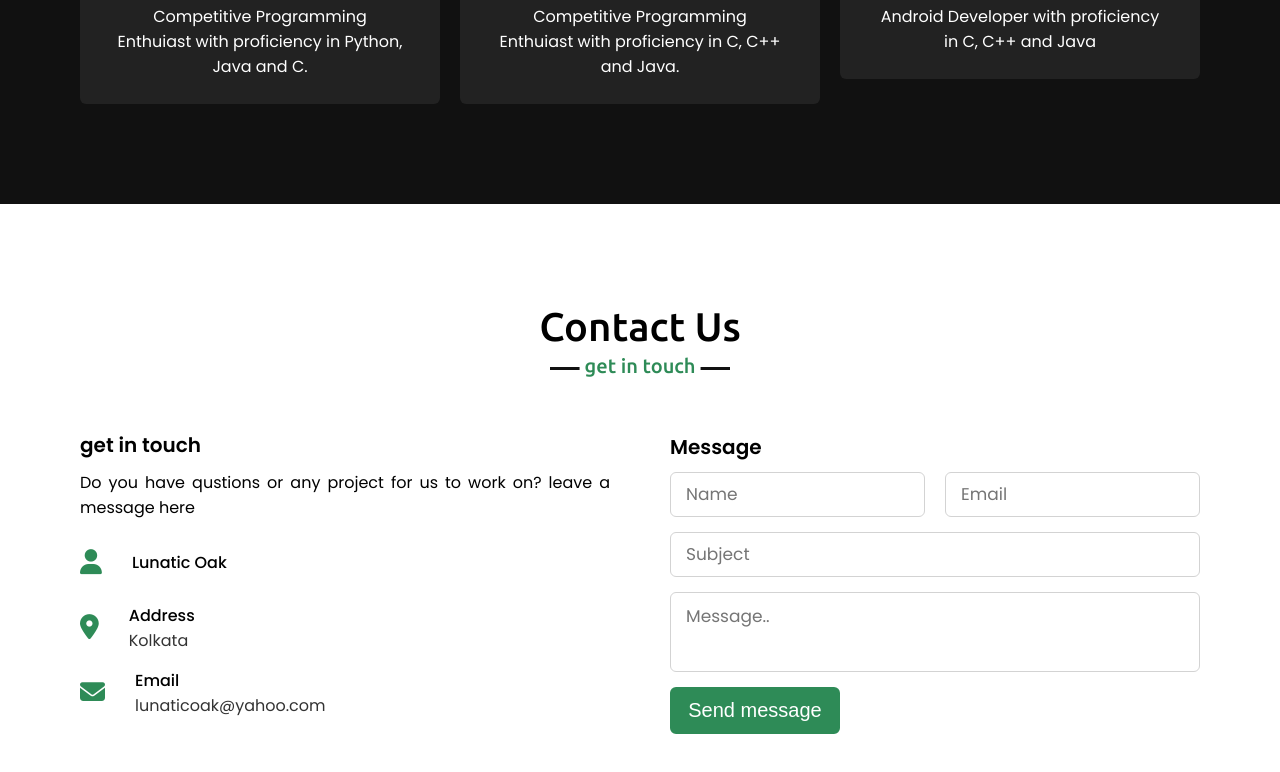
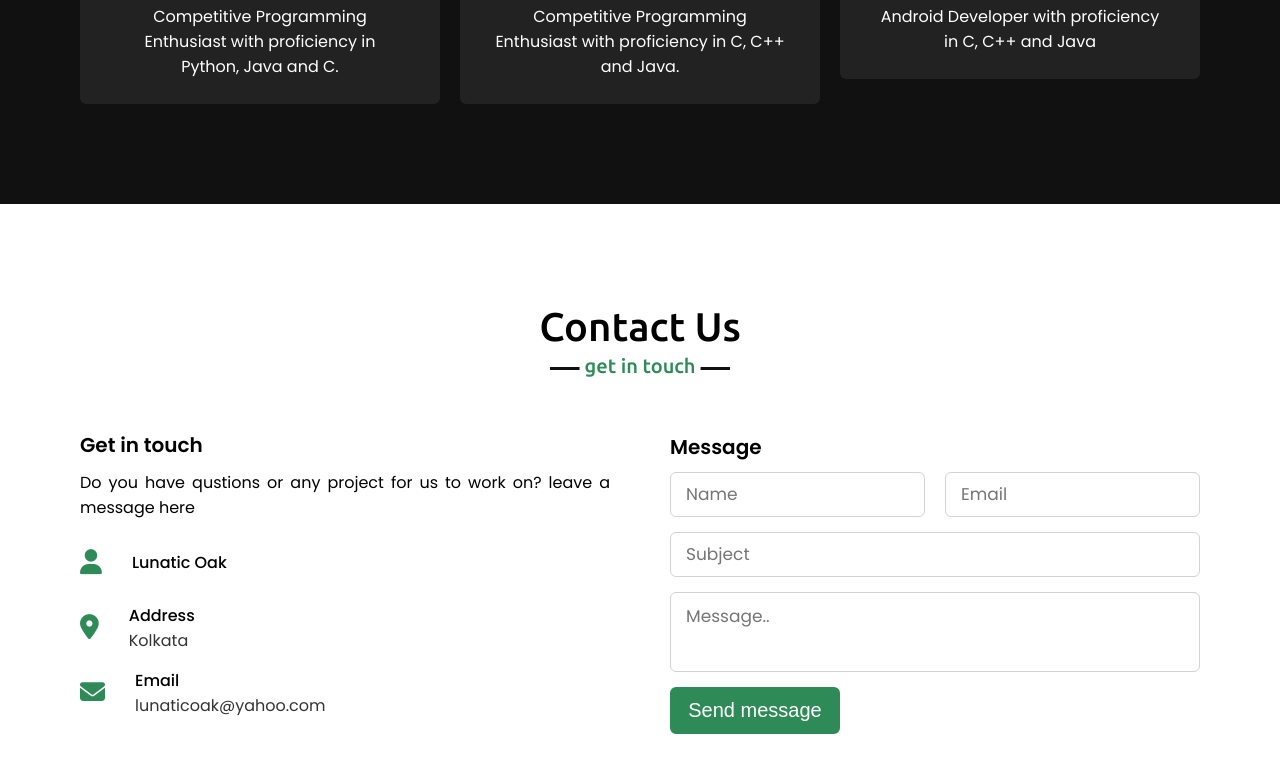
Before and after one commit to kabirulhassan/lunaticoak, a plain HTML site: page index.html in a window 1280 px wide. Shown: the part 2032-2804 px from the top of the page. Drawn offline with nearby package versions, Linux system fonts and the light colour scheme.

Commit message:
Update index.html

```diff
--- a/index.html
+++ b/index.html
@@ -77,7 +77,7 @@
                             <li><a href="https://github.com/deepyaman-das" target="_blank"><i class="fab fa-github"></i></a></li>
                         </ul>
                         </div>
-                        <p>Competitive Programming Enthuiast with proficiency in Python, Java and C.</p>
+                        <p>Competitive Programming Enthusiast with proficiency in Python, Java and C.</p>
                     </div>
                 </div>
                 <div class="card">
@@ -91,7 +91,7 @@
                                 <li><a href="https://github.com/kabirulhassan" target="_blank"><i class="fab fa-github"></i></a></li>
                             </ul>
                         </div>
-                        <p>Competitive Programming Enthuiast with proficiency in C, C++ and Java.</p>
+                        <p>Competitive Programming Enthusiast with proficiency in C, C++ and Java.</p>
                     </div>
                 </div>
                 <div class="card">
@@ -118,7 +118,7 @@
             <h2 class="title">Contact Us</h2>
             <div class="contact-content">
                 <div class="column left">
-                    <div class="text">get in touch</div>
+                    <div class="text">Get in touch</div>
                     <p>Do you have qustions or any project for us to work on? leave a message here</p>
                     <div class="icons">
                         <div class="row">
```
